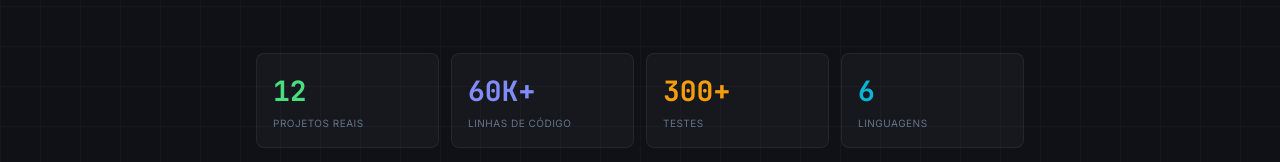
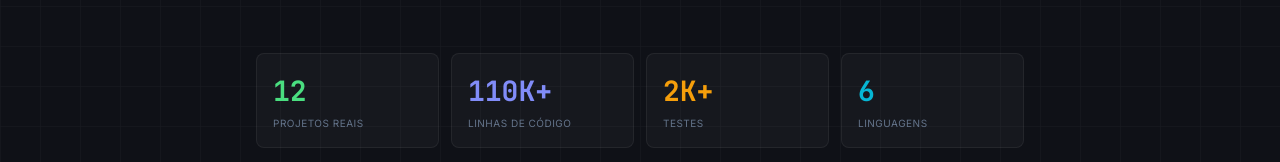
Before and after one commit to fabriciojunio/portfolio, a React (Vite) app: page / in a window 1280 px wide. Shown: the part 354-516 px from the top of the page. Built offline with nearby package versions, Linux system fonts and the light colour scheme.

Commit message:
chore: atualiza métricas do hero: 110K+ linhas e 2K+ testes

```diff
--- a/src/components/Hero.tsx
+++ b/src/components/Hero.tsx
@@ -75,8 +75,8 @@ export default function Hero() {
 
         <div className="mt-10 grid grid-cols-2 md:grid-cols-4 gap-3">
           <MetricCard end={12} label="projetos reais" color="#4ade80" />
-          <MetricCard end={60} suffix="K+" label="linhas de código" color="#818cf8" />
-          <MetricCard end={300} suffix="+" label="testes" color="#f59e0b" />
+          <MetricCard end={110} suffix="K+" label="linhas de código" color="#818cf8" />
+          <MetricCard end={2} suffix="K+" label="testes" color="#f59e0b" />
           <MetricCard end={6} label="linguagens" color="#06b6d4" />
         </div>
 
```
